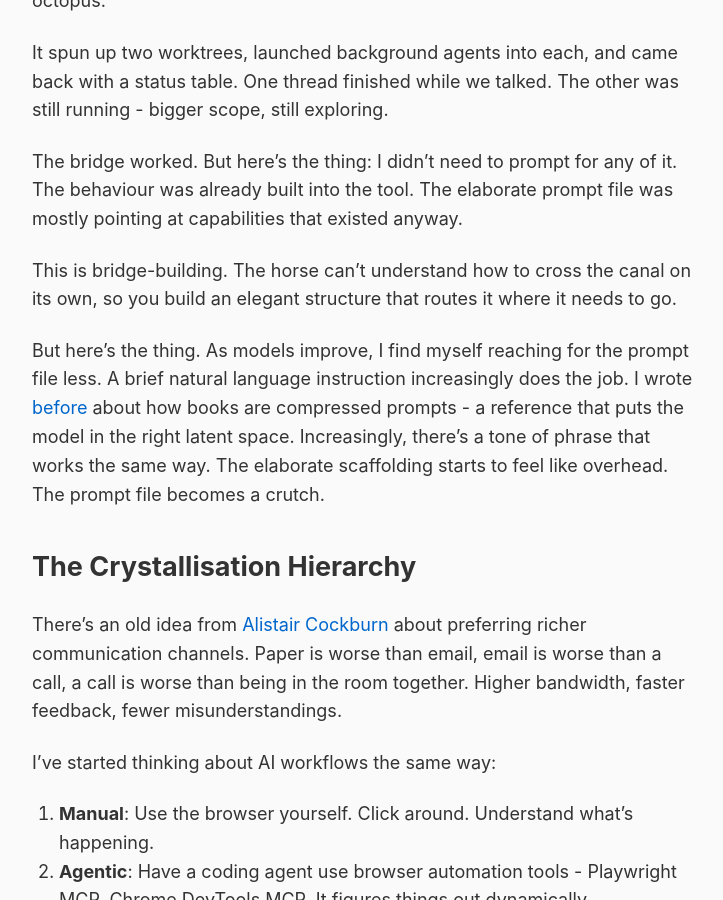
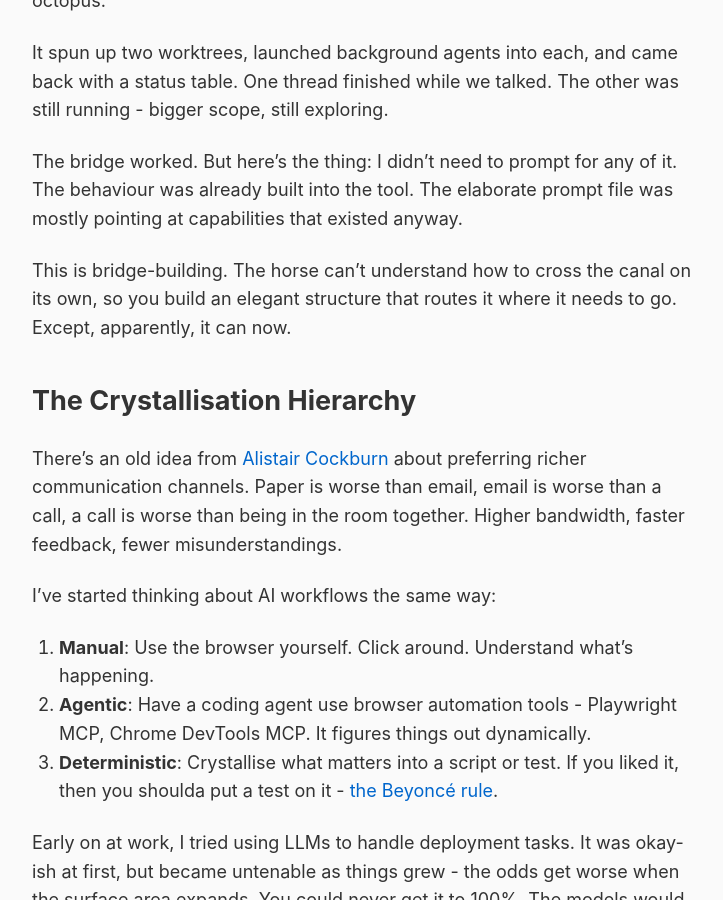
Before and after one commit to rob137/rob137.github.io, a Jekyll site: the page built from _posts/2026-01-09-roving-bridges.md, in a window 1280 px wide and 900 px high, scrolled down 2777 px. Shown: the whole window, without its empty margins (275-998 px from the left). Built offline with Jekyll 4.4.1, drawn with Linux system fonts in a browser that asks for light colours.

Commit message:
Cut redundant paragraph - octopus story already landed the point

```diff
--- a/_posts/2026-01-09-roving-bridges.md
+++ b/_posts/2026-01-09-roving-bridges.md
@@ -47,9 +47,7 @@ It spun up two worktrees, launched background agents into each, and came back wi
 
 The bridge worked. But here's the thing: I didn't need to prompt for any of it. The behaviour was already built into the tool. The elaborate prompt file was mostly pointing at capabilities that existed anyway.
 
-This is bridge-building. The horse can't understand how to cross the canal on its own, so you build an elegant structure that routes it where it needs to go.
-
-But here's the thing. As models improve, I find myself reaching for the prompt file less. A brief natural language instruction increasingly does the job. I wrote [before](/2026/01/02/books-as-compressed-prompts/) about how books are compressed prompts - a reference that puts the model in the right latent space. Increasingly, there's a tone of phrase that works the same way. The elaborate scaffolding starts to feel like overhead. The prompt file becomes a crutch.
+This is bridge-building. The horse can't understand how to cross the canal on its own, so you build an elegant structure that routes it where it needs to go. Except, apparently, it can now.
 
 ## The Crystallisation Hierarchy
 
```
